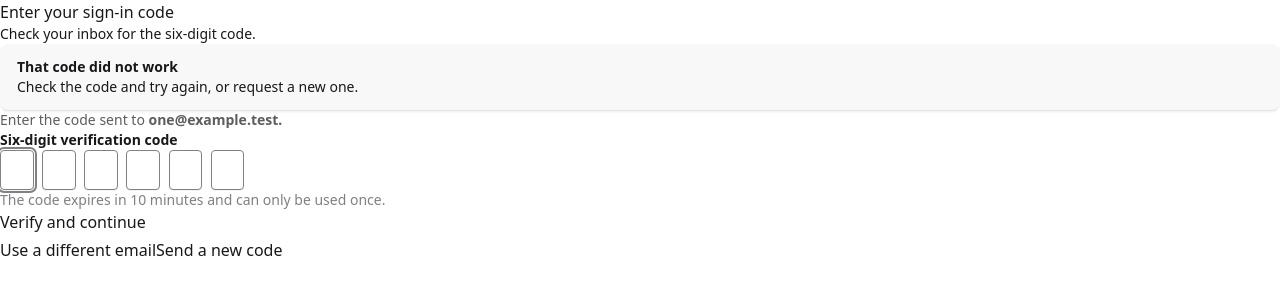
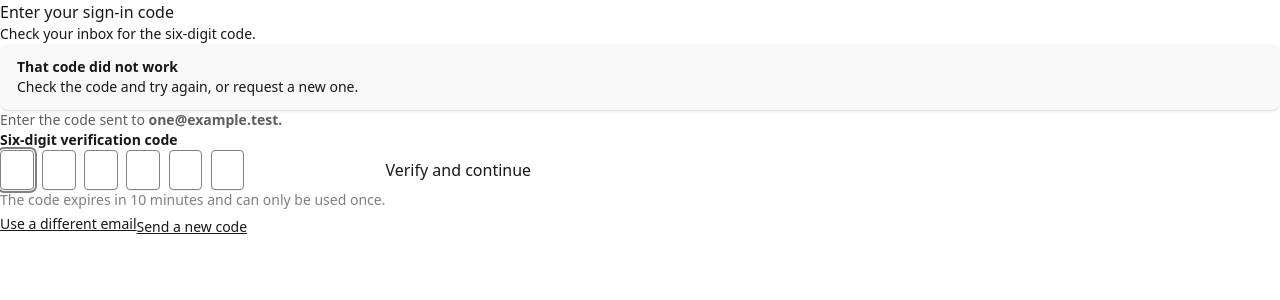
Before and after one commit to frank184/seatwise, a Rails app: template app/views/portal/sign_ins/verify.html.haml in a window 1280 px wide. Shown: the top 300 px of the page. Run offline with Rails 7, Linux system fonts and the light colour scheme; the template is opened without the code that fills it, so the values that code supplies are empty; data comes from the database, SQL or seed files in the repository; style sheets or scripts are compiled from the project's sources; parts of the project's set-up code (start-up, migrations or seed data) failed here and were passed over; some libraries are stand-ins or nearby versions.

Commit message:
style(auth): space form actions and link footer controls

```diff
--- a/app/views/portal/sign_ins/new.html.haml
+++ b/app/views/portal/sign_ins/new.html.haml
@@ -3,7 +3,7 @@
   = card title: "Sign in to Seatwise", description: "Use your email to receive a one-time sign-in code.", title_class: "text-2xl", description_class: "mt-2", body_class: "gap-0 p-6 sm:p-8" do
     - if flash[:notice].present?
       = status_alert title: "Check your email", description: flash[:notice], variant: :info, soft: true, role: "status", extra_class: "mt-6"
-    = form_with url: sign_in_code_path, scope: :sign_in, method: :post, class: "mt-7 space-y-6" do |form|
+    = form_with url: sign_in_code_path, scope: :sign_in, method: :post, class: "mt-7 flex flex-col gap-3" do |form|
       = hidden_field_tag :return_to, @return_to if @return_to.present?
       = field label: "Email address", name: "sign_in[email]", type: "email", value: params.dig(:sign_in, :email), placeholder: "you@example.com", required: true, id: "sign-in-email"
       = button "Email me a code", type: :submit, variant: :primary, size: :lg, class: "w-full"
--- a/app/views/portal/sign_ins/verify.html.haml
+++ b/app/views/portal/sign_ins/verify.html.haml
@@ -8,7 +8,7 @@
     %p.mt-6.text-sm{class: "text-base-content/70"}
       Enter the code sent to
       %span.font-semibold #{@customer.email}.
-    = form_with url: verify_sign_in_code_path, scope: :sign_in, method: :post, class: "mt-7 space-y-6" do |form|
+    = form_with url: verify_sign_in_code_path, scope: :sign_in, method: :post, class: "mt-7 flex flex-col gap-6" do |form|
       = hidden_field_tag :return_to, @return_to if @return_to.present?
       %fieldset.space-y-3
         %legend.text-sm.font-semibold Six-digit verification code
@@ -20,8 +20,8 @@
           The code expires in 10 minutes and can only be used once.
       = button "Verify and continue", type: :submit, variant: :primary, size: :lg, class: "w-full"
     .mt-1.flex.flex-wrap.items-center.justify-between.gap-3
-      = button "Use a different email", href: sign_in_path(return_to: @return_to), variant: :ghost, size: :sm
+      = link_to "Use a different email", sign_in_path(return_to: @return_to), class: "link link-hover text-sm focus-visible:underline focus-visible:decoration-2 focus-visible:outline-none"
       = form_with url: sign_in_code_path, scope: :sign_in, method: :post do |form|
         = hidden_field_tag :return_to, @return_to if @return_to.present?
         = form.hidden_field :email, value: @customer.email
-        = button "Send a new code", type: :submit, variant: :ghost, size: :sm
+        = form.button "Send a new code", type: :submit, class: "link link-hover cursor-pointer text-sm focus-visible:underline focus-visible:decoration-2 focus-visible:outline-none"
```
